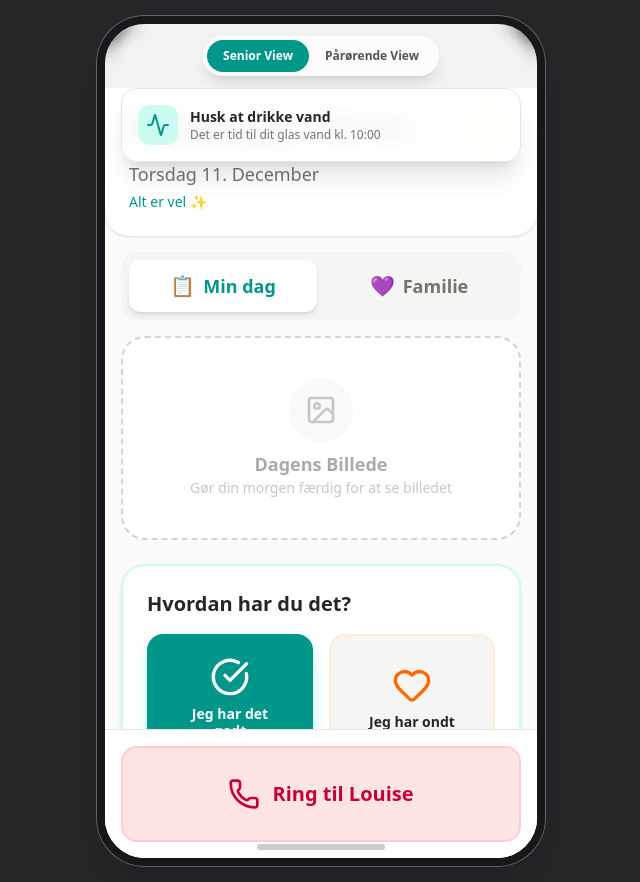
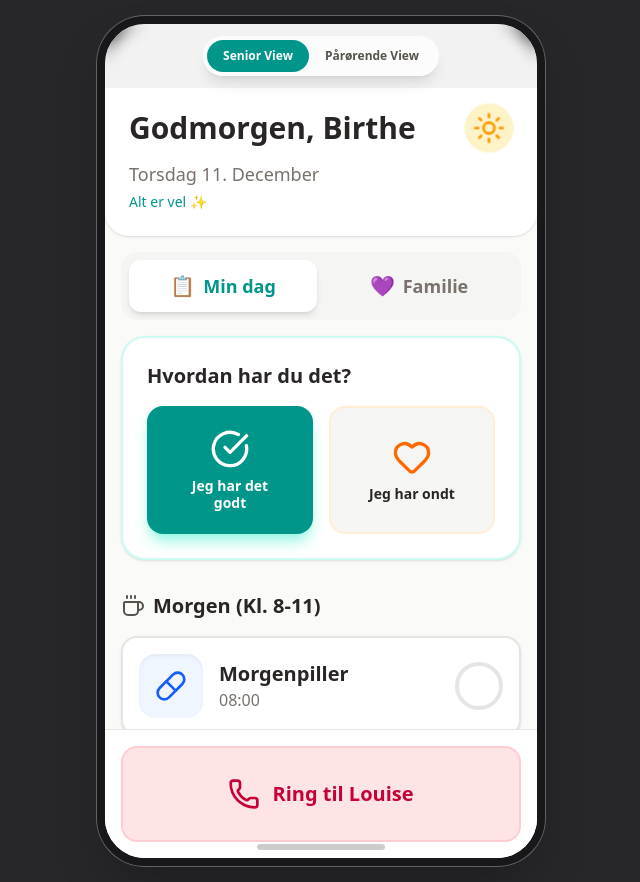
Before and after one commit to DinkoJuric/aeldrebagen, a React (Vite) app in the folder tryg-app/: page / in a window 1280 px wide. Shown: the whole page, without its empty margins (319-959 px from the left). Built offline with nearby package versions, Linux system fonts and the light colour scheme.

Commit message:
feat: add new symptom types and update reward card logic
- Add sleep issues (Søvnbesvær), night sweats (Nattesved), appetite (Appetit) symptoms
- Change reward card to only show when ALL tasks complete (not just morning)
- Disable demoNotification feature flag

```diff
--- a/tryg-app/src/components/SeniorView.jsx
+++ b/tryg-app/src/components/SeniorView.jsx
@@ -35,10 +35,10 @@ export const SeniorView = ({
     const [selectedSymptom, setSelectedSymptom] = useState(null);
     const [showBodySelector, setShowBodySelector] = useState(false);
 
-    // Reward Logic - unlock photo when morning tasks complete
-    const morningTasksTotal = tasks.filter(t => t.period === 'morgen').length;
-    const morningTasksDone = tasks.filter(t => t.period === 'morgen' && t.completed).length;
-    const isMorningComplete = morningTasksTotal > 0 && morningTasksTotal === morningTasksDone;
+    // Reward Logic - unlock photo when ALL tasks complete
+    const totalTasks = tasks.length;
+    const completedTasks = tasks.filter(t => t.completed).length;
+    const allTasksComplete = totalTasks > 0 && totalTasks === completedTasks;
 
     // Dynamic greeting based on time
     const hour = new Date().getHours();
@@ -142,13 +142,10 @@ export const SeniorView = ({
                 {/* ===== DAILY TAB ===== */}
                 {(!FEATURES.tabbedLayout || activeTab === 'daily') && (
                     <>
-                        {/* Reward Card (Behavioral Hook) */}
-                        <div className={`
-                    rounded-3xl p-6 mb-6 transition-all duration-500 border-2 overflow-hidden relative
-                    ${isMorningComplete ? 'bg-indigo-600 border-indigo-600 text-white' : 'bg-white border-dashed border-stone-300'}
-                `}>
-                            {isMorningComplete ? (
-                                <div className="animate-fade-in text-center">
+                        {/* Reward Card (Behavioral Hook) - Hidden until ALL tasks complete */}
+                        {allTasksComplete ? (
+                            <div className="rounded-3xl p-6 mb-6 bg-indigo-600 border-2 border-indigo-600 text-white animate-fade-in">
+                                <div className="text-center">
                                     <div className="flex items-center justify-center gap-2 mb-2">
                                         <ImageIcon className="w-6 h-6 text-indigo-200" />
                                         <span className="font-bold text-indigo-100 uppercase tracking-widest text-sm">Dagens Billede</span>
@@ -159,16 +156,8 @@ export const SeniorView = ({
                                     <p className="font-bold text-lg">Godt klaret, Farmor! ❤️</p>
                                     <p className="text-indigo-200 text-sm">Her er et billede fra vores tur i skoven.</p>
                                 </div>
-                            ) : (
-                                <div className="flex flex-col items-center justify-center text-center py-4 opacity-60">
-                                    <div className="w-16 h-16 bg-stone-100 rounded-full flex items-center justify-center mb-2">
-                                        <ImageIcon className="w-8 h-8 text-stone-400" />
-                                    </div>
-                                    <h3 className="font-bold text-stone-500 text-lg">Dagens Billede</h3>
-                                    <p className="text-stone-400 text-sm">Gør din morgen færdig for at se billedet</p>
-                                </div>
-                            )}
-                        </div>
+                            </div>
+                        ) : null}
 
                         {/* Check-in Status */}
                         <div className="bg-white rounded-3xl p-6 shadow-sm border-2 border-teal-100 mb-8">
--- a/tryg-app/src/config/features.js
+++ b/tryg-app/src/config/features.js
@@ -26,7 +26,7 @@ export const FEATURES = {
     pingSound: true,           // Ping notification sound
 
     // Demo/Testing
-    demoNotification: true,    // Water reminder notification (5s after load)
+    demoNotification: false,    // Water reminder notification (5s after load)
 };
 
 // Helper to check if feature is enabled
--- a/tryg-app/src/data/constants.js
+++ b/tryg-app/src/data/constants.js
@@ -1,4 +1,4 @@
-import { Zap, Brain, Frown, Thermometer } from 'lucide-react';
+import { Zap, Brain, Frown, Thermometer, Moon, Droplets, Utensils } from 'lucide-react';
 
 // Initial tasks grouped by time of day (Habit Stacking)
 export const INITIAL_TASKS = [
@@ -14,6 +14,9 @@ export const SYMPTOMS_LIST = [
     { id: 'dizzy', label: 'Svimmel', icon: Brain, color: 'bg-purple-100 text-purple-600' },
     { id: 'nausea', label: 'Kvalme', icon: Frown, color: 'bg-orange-100 text-orange-600' },
     { id: 'fever', label: 'Feber', icon: Thermometer, color: 'bg-amber-100 text-amber-600' },
+    { id: 'sleep', label: 'Søvnbesvær', icon: Moon, color: 'bg-indigo-100 text-indigo-600' },
+    { id: 'sweats', label: 'Nattesved', icon: Droplets, color: 'bg-sky-100 text-sky-600' },
+    { id: 'appetite', label: 'Appetit', icon: Utensils, color: 'bg-emerald-100 text-emerald-600' },
 ];
 
 // Senior profile defaults
```
